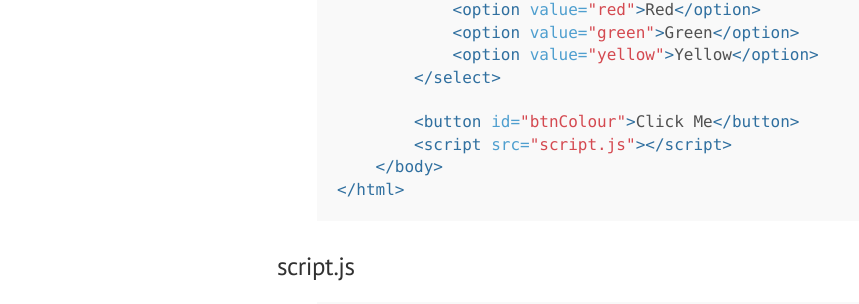
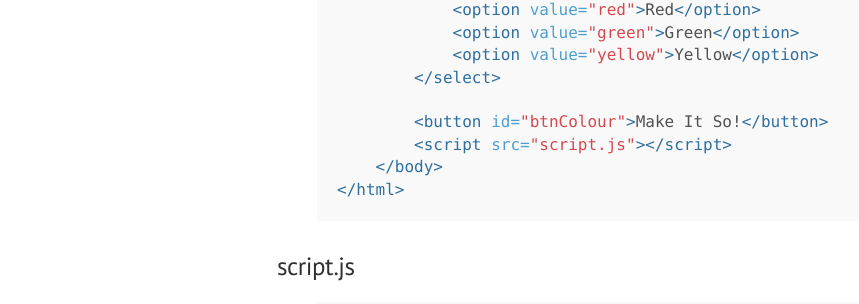
Before and after one commit to MississaugaCoding/mississaugacoding.github.io, a Jekyll site: the page built from _posts/2015-09-01-html-css-js-intro-session3.md, in a window 1280 px wide and 900 px high, scrolled down 5090 px. Shown: the part 148-452 px from the top of the window, without its empty margins (3-862 px from the left). Built offline with Jekyll 4.4.1, drawn with Linux system fonts in a browser that asks for light colours; comment, search, counter and statistics services are not loaded.

Commit message:
added exercise solution

```diff
--- a/_posts/2015-09-01-html-css-js-intro-session3.md
+++ b/_posts/2015-09-01-html-css-js-intro-session3.md
@@ -209,7 +209,7 @@ One working solution:
             <option value="yellow">Yellow</option>
         </select>
 
-        <button id="btnColour">Click Me</button>
+        <button id="btnColour">Make It So!</button>
         <script src="script.js"></script>
     </body>
 </html>
```
